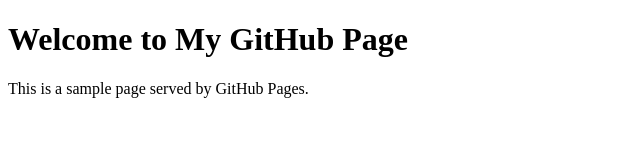
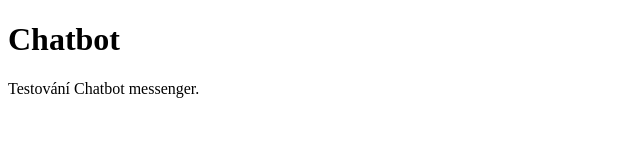
Before and after one commit to PeFu260285/chatbotMesenger, a plain HTML site: page index.html in a window 1280 px wide. Shown: the whole page, without its empty margins (0-640 px from the left). Drawn offline with nearby package versions, Linux system fonts and the light colour scheme.

Commit message:
Update index.html

```diff
--- a/index.html
+++ b/index.html
@@ -7,8 +7,8 @@
     <script src="https://www.gstatic.com/dialogflow-console/fast/messenger/bootstrap.js?v=1"></script>
 </head>
 <body>
-    <h1>Welcome to My GitHub Page</h1>
-    <p>This is a sample page served by GitHub Pages.</p>
+    <h1>Chatbot</h1>
+    <p>Testování Chatbot messenger.</p>
     <df-messenger
       intent="WELCOME"
       chat-title="chatbot-vyzkumgovcz"
```
